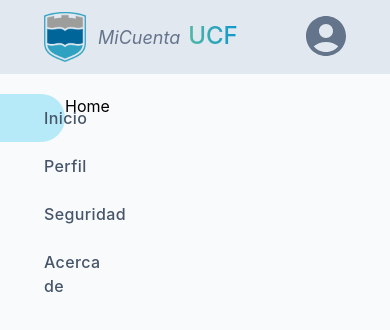
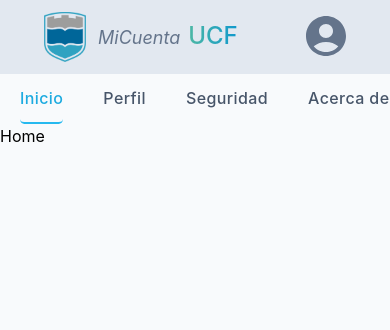
Before and after one commit to rcmarc/micuenta-react, a Next.js app in the folder apps/web/: page / in a window 390 px wide. Shown: the top 330 px of the page. Built offline with nearby package versions, Linux system fonts and the light colour scheme; no server answers.

Commit message:
make the sidenav responsive

```diff
--- a/apps/web/components/SideNav.jsx
+++ b/apps/web/components/SideNav.jsx
@@ -39,8 +39,10 @@ const SideNavLi = ({ key, selected, children }) => (
   <li
     key={key}
     className={`${
-      selected ? 'bg-primary-100' : 'hover:bg-slate-200'
-    } rounded-r-full `}
+      selected
+        ? 'border-primary-500 md:bg-primary-100 rounded-[10%] border-b-2 md:border-none'
+        : 'md:hover:bg-slate-200'
+    }  mx-5 sm:mx-auto md:mx-0 md:rounded-r-full`}
   >
     {children}
   </li>
@@ -48,13 +50,21 @@ const SideNavLi = ({ key, selected, children }) => (
 
 const SideNavLink = ({ link }) => (
   <Link href={link.href}>
-    <div className="flex py-3 px-8">
+    <div className="flex py-3 px-0 sm:px-3 md:px-8">
       {React.createElement(link.icon, {
         className: `text-2xl ${
           link.selected ? 'text-primary-700' : 'text-foreground-light'
-        } mr-3`,
+        } mr-3 hidden sm:block`,
       })}
-      <p className="font-medium tracking-wide text-slate-600">{link.text}</p>
+      <p
+        className={`whitespace-nowrap font-medium tracking-wide ${
+          link.selected
+            ? 'text-primary-600 md:text-slate-600'
+            : 'text-slate-600'
+        }`}
+      >
+        {link.text}
+      </p>
     </div>
   </Link>
 );
@@ -63,7 +73,7 @@ function SideNav({ className }) {
   const router = useRouter();
   return (
     <nav className={className}>
-      <ul>
+      <ul className="scrollbar-hidden flex justify-between overflow-x-auto  md:flex-col md:overflow-hidden">
         {LINKS.map((link) => setSelected(link, router.pathname)).map(
           (link, index) => (
             <SideNavLi key={index} selected={link.selected}>
--- a/apps/web/layouts/MainLayout.jsx
+++ b/apps/web/layouts/MainLayout.jsx
@@ -7,8 +7,8 @@ function MainLayout({ children }) {
     <>
       <ProgressBar />
       <TopBar />
-      <div className="mt-5 flex">
-        <SideNav className={'w-2/12'} />
+      <div className="flex flex-col md:mt-5 md:flex-row">
+        <SideNav className={'md:w-4/12 md:flex-col lg:w-3/12 xl:w-2/12'} />
         {children}
       </div>
     </>
```
